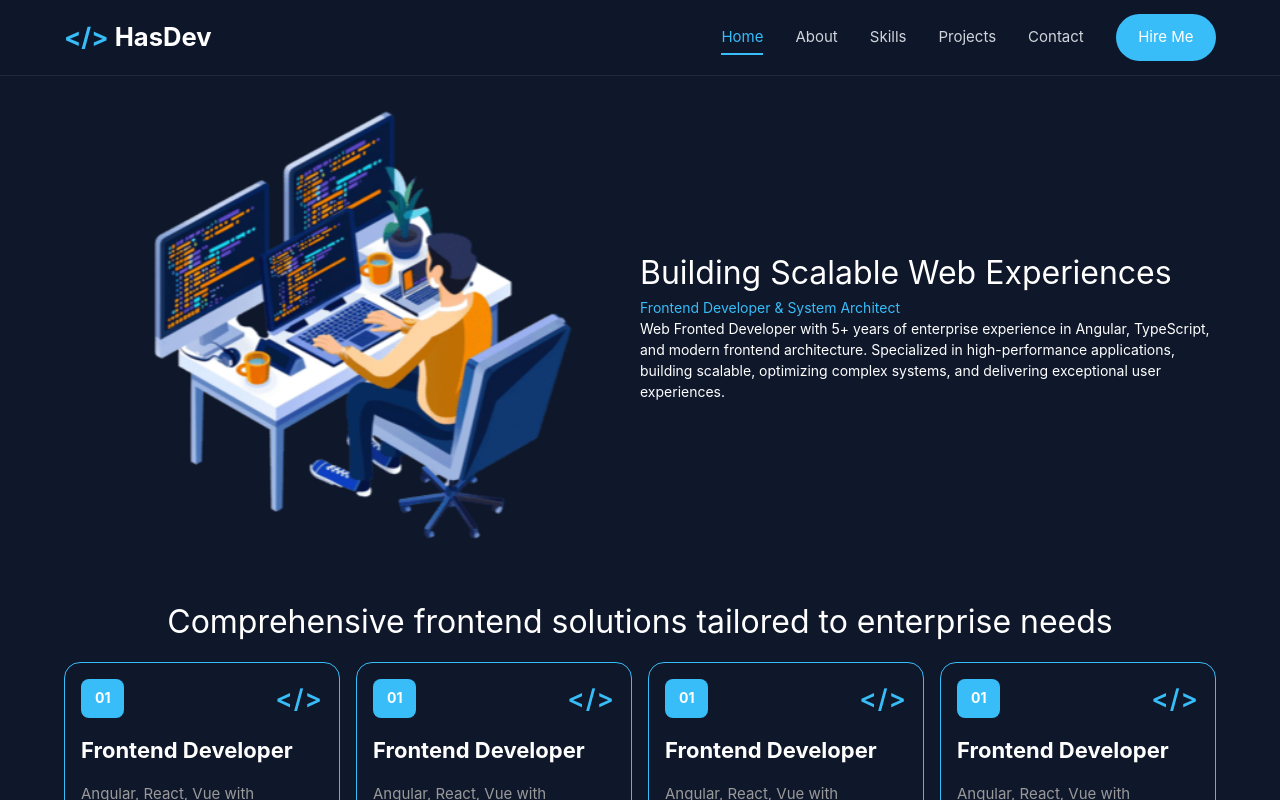
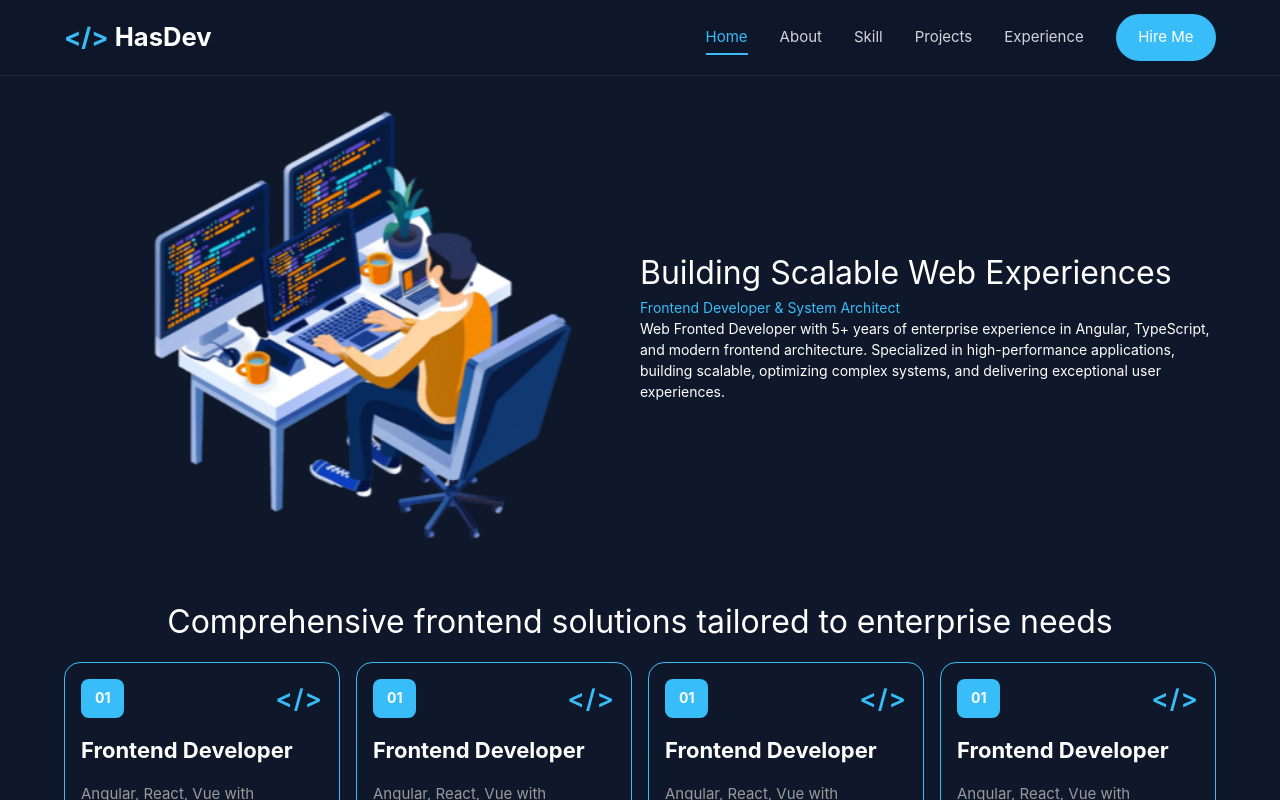
Before and after one commit to hasnimol0319-cloud/my-ng-portfolio, an Angular app: page /home in a window 1280 px wide. Shown: the top 800 px of the page. Built offline with nearby package versions, Linux system fonts and the light colour scheme.

Commit message:
Get menu data from db

```diff
--- /dev/null
+++ b/public/db/menu.json
@@ -0,0 +1,29 @@
+{
+    "menu": [
+        {
+            "id": 1,
+            "name": "Home",
+            "url": "/home"
+        },
+        {
+            "id": 2,
+            "name": "About",
+            "url": "/about"
+        },
+        {
+            "id": 3,
+            "name": "Skill",
+            "url": "/skill"
+        },
+        {
+            "id": 4,
+            "name": "Projects",
+            "url": "/projects"
+        },
+        {
+            "id": 5,
+            "name": "Experience",
+            "url": "/experience"
+        }
+    ]
+}
--- a/src/app/app.config.ts
+++ b/src/app/app.config.ts
@@ -3,7 +3,8 @@ import { provideRouter } from '@angular/router';
 
 import { routes } from './app.routes';
 import { provideClientHydration } from '@angular/platform-browser';
+import { provideHttpClient } from '@angular/common/http';
 
 export const appConfig: ApplicationConfig = {
-  providers: [provideZoneChangeDetection({ eventCoalescing: true }), provideRouter(routes), provideClientHydration()]
+  providers: [provideZoneChangeDetection({ eventCoalescing: true }), provideRouter(routes), provideClientHydration(), provideHttpClient()]
 };
--- a/src/app/app.routes.ts
+++ b/src/app/app.routes.ts
@@ -15,7 +15,7 @@ export const routes: Routes = [
         loadComponent: () => import('../app/components/skill/skill.component').then(m => m.SkillComponent)
     },
     {
-        path: 'project',
+        path: 'projects',
         loadComponent: () => import('../app/components/project/project.component').then(m => m.ProjectComponent)
     },
     {
--- a/src/app/layout/navbar/navbar.component.html
+++ b/src/app/layout/navbar/navbar.component.html
@@ -14,14 +14,10 @@
         </label>
 
         <nav class="nav-links">
-            <a  routerLink="/home" routerLinkActive="active">Home</a>
-            <a  routerLink="/about" routerLinkActive="active">About</a>
-            <a  routerLink="/skill" routerLinkActive="active">Skills</a>
-            <a routerLink="/project" routerLinkActive="active">Projects</a>
-            <a href="#">Contact</a>
-
+            @for (m of menu; track m.id) {
+                <a [routerLink]="m.url" routerLinkActive="active">{{m.name}}</a>
+            }
             <a href="#" class="btn">Hire Me</a>
         </nav>
-
     </div>
 </header>
--- a/src/app/layout/navbar/navbar.component.ts
+++ b/src/app/layout/navbar/navbar.component.ts
@@ -1,5 +1,13 @@
-import { Component } from '@angular/core';
+import { HttpClient } from '@angular/common/http';
+import { Component, OnInit } from '@angular/core';
 import { RouterLink, RouterLinkActive } from "@angular/router";
+import { map } from 'rxjs';
+
+interface Menu{
+  id: number,
+  name: string,
+  url: string
+}
 
 @Component({
   selector: 'app-navbar',
@@ -8,10 +16,23 @@ import { RouterLink, RouterLinkActive } from "@angular/router";
   templateUrl: './navbar.component.html',
   styleUrl: './navbar.component.scss'
 })
-export class NavbarComponent {
+export class NavbarComponent implements OnInit{
+  menu:Menu[] = [];
 
   alert(h: string) {
     console.log(h);
 
   }
+constructor(
+  private http: HttpClient
+) {}
+  ngOnInit(){
+    this.getMenu();
+  }
+
+  getMenu() {
+    this.http.get('/db/menu.json').pipe(map((d:any) => d.menu)).subscribe((res:Menu[]) => {
+      this.menu = res;
+    })
+  }
 }
```
